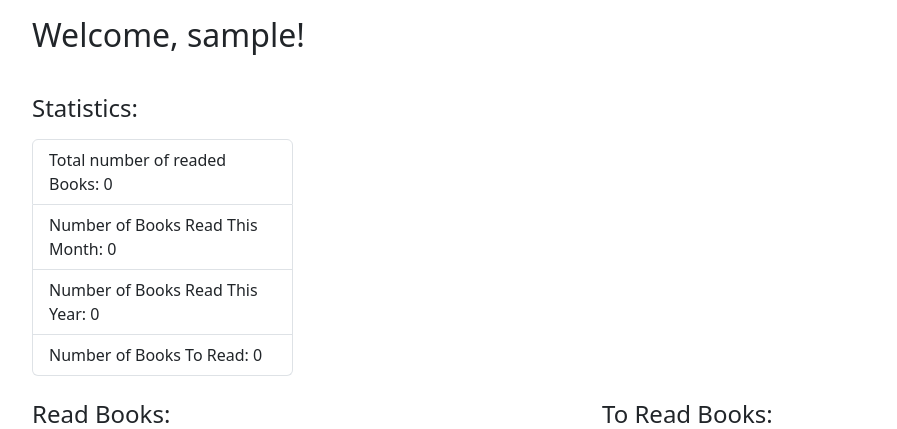
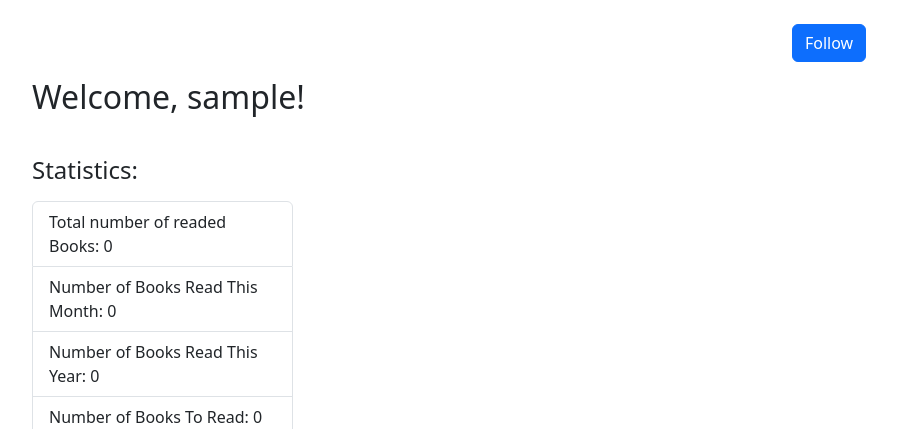
Before and after one commit to kronek1122/Bookshelf_ecommerce, a Django app: a page that uses mybook/templates/mybook/another_user_view.html in a window 1280 px wide. Shown: the part 72-501 px from the top of the page, without its empty margins (50-947 px from the left). Run offline with Django 4.2, Linux system fonts and the light colour scheme; the visitor is signed in with stand-in values (Sample User, id 1); data comes from the database, SQL or seed files in the repository; some libraries are stand-ins or nearby versions.

Commit message:
add follow/unfollow button

```diff
--- a/mybook/templates/mybook/another_user_view.html
+++ b/mybook/templates/mybook/another_user_view.html
@@ -1,13 +1,48 @@
 {% extends 'base.html' %}
 {% block content %}
 
+
 <body>
     <div class="container mt-3">
-        {% if user.id == user_profile.id %}
+    {% if messages %}
+    <ul class="messages">
+        {% for message in messages %}
+            <li{% if message.tags %} class="{{ message.tags }}"{% endif %}>{{ message }}</li>
+        {% endfor %}
+    </ul>
+    {% endif %}
+            <div class="row justify-content-end">
+                <div class="col-md-6 col-lg-4">
+                    {% if user.is_authenticated %}
+                        {% if is_following %}
+                            <form method="post">
+                                {% csrf_token %}
+                                <input type="hidden" name="action" value="unfollow">
+                                <input type="hidden" name="username" value="{{ user_profile.id }}">
+                                <button type="submit" class="btn btn-primary w-90 mt-2">
+                                    Unfollow
+                                </button>
+                            </form>
+                        {% else %}
+                            <form method="post">
+                                {% csrf_token %}
+                                <input type="hidden" name="action" value="follow">
+                                <input type="hidden" name="username" value="{{ user_profile.id }}">
+                                <button type="submit" class="btn btn-primary w-90 mt-2">
+                                    Follow
+                                </button>
+                            </form>
+                        {% endif %}
+                    {% else %}
+                        <a href="/accounts/login" class=" px-2 text-blue">Login to follow user.</a>
+                    {% endif %}
+                </div>
+            </div>
+            {% if user.id == user_profile.id %}
             <h2 class="mb-3">Welcome, {{ user.username }}!</h2>
-        {% else %}
+            {% else %}
             <h2 class="mb-3">Welcome on '{{ user_profile.username }}' profile!</h2>
-        {% endif %}
+            {% endif %}
         <div class="row">
             <div class="col-md-3">
                 <h4 class="mt-4 mb-3">Statistics:</h4>
```
